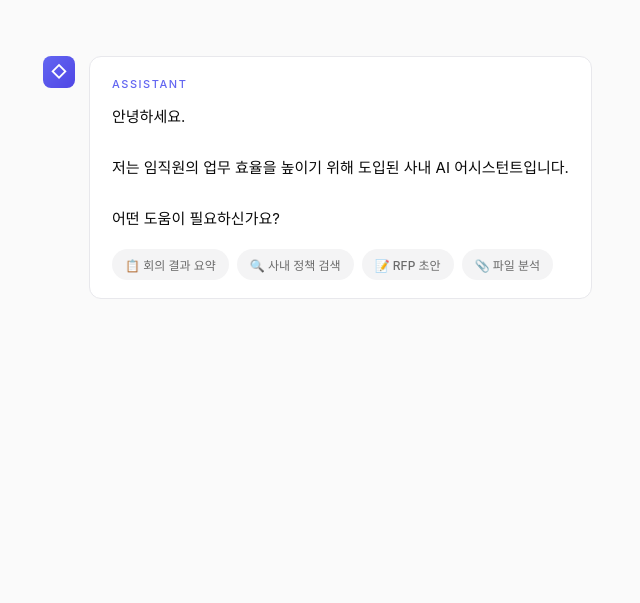
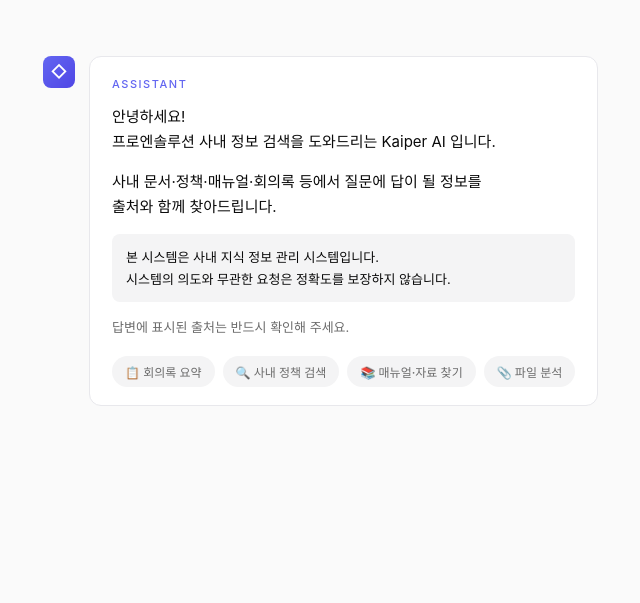
Before and after one commit to oreorca0719/Langgraph-AI, a Python web app: template templates/index.html in a window 1280 px wide. Shown: the part 64-667 px from the top of the page, without its empty margins (157-797 px from the left). Run offline with Jinja, Linux system fonts and the light colour scheme; the template is opened without the code that fills it, so the values that code supplies are empty; some web fonts are replaced.

Commit message:
feat(ui): 시스템 정체성을 "사내 지식 정보 관리 시스템"으로 명확화
[배경]
"RFP 초안 작성" 같은 신규 생성 요청을 시스템이 검색 의도로 잘못
처리하여 무관한 chunk 를 답변하는 결함이 운영에서 확인됨. NLP 기반
의도 분류기 추가는 공수가 큰 반면, UI 차원의 명시화로 사용자가
시스템 범위를 자연스럽게 인지하도록 유도하면 같은 효과를 얻을 수 있음.

[변경 내용]
- templates/index.html: 채팅 시작 메시지 재작성
  * 프로엔솔루션 사내 정보 검색 어시스턴트로 정체성 명시
  * 회색 안내 박스로 "정보 검색 외 요청은 정확도 보장 안 함"
    명문화 — 시각 강조
  * 출처 확인 안내
- templates/index.html: suggestion chip 정리
  * "📝 RFP 초안" 제거 (시스템 범위 외)
  * "📚 매뉴얼·자료 찾기" 로 교체 (검색 잘 작동하는 케이스)
  * 회의 결과 요약·사내 정책 검색·파일 분석 유지
- templates/home.html: featured card 재정의
  * 제목: "사무 보조 AI 어시스턴트" → "사내 지식 정보 관리 시스템"
  * 설명: 검색 정체성 명확히 ("출처와 함께 찾아드립니다")
  * chip: RFP 초안 → "회의록 조회" 로 교체

[목적]
사용자가 시스템 범위 외 요청을 시도하기 전에 UI 만으로 자연스럽게
시스템 능력 boundary 인지하도록 가이드. 코드 변경 ~25줄로 의도
분류기 (수백 줄) 와 동등한 사용자 경험 효과.

Co-Authored-By: Claude Opus 4.7 <noreply@anthropic.com>

```diff
--- a/templates/index.html
+++ b/templates/index.html
@@ -35,12 +35,21 @@
         <div class="bot-avatar"></div>
         <div class="content">
           <p class="message-title">Assistant</p>
-          안녕하세요.<br><br>저는 임직원의 업무 효율을 높이기 위해 도입된 사내 AI 어시스턴트입니다.<br><br>어떤 도움이 필요하신가요?
+          <p style="margin: 0 0 14px;">안녕하세요!<br>프로엔솔루션 사내 정보 검색을 도와드리는 Kaiper AI 입니다.</p>
+
+          <p style="margin: 0 0 14px;">사내 문서·정책·매뉴얼·회의록 등에서 질문에 답이 될 정보를<br>출처와 함께 찾아드립니다.</p>
+
+          <p style="margin: 0 0 14px; padding: 12px 14px; background: var(--gray-100); border-radius: 8px; font-size: 13px;">
+            본 시스템은 사내 지식 정보 관리 시스템입니다.<br>
+            시스템의 의도와 무관한 요청은 정확도를 보장하지 않습니다.
+          </p>
+
+          <p style="margin: 0; color: var(--text-2); font-size: 13px;">답변에 표시된 출처는 반드시 확인해 주세요.</p>
 
           <div class="task-options" style="margin-top: 18px;">
-            <button type="button" class="task-option-btn" onclick="document.getElementById('user-input').value='지난 회의 결과를 한 줄로 요약해줘'; document.getElementById('user-input').focus();">📋 회의 결과 요약</button>
+            <button type="button" class="task-option-btn" onclick="document.getElementById('user-input').value='지난 회의 결과를 한 줄로 요약해줘'; document.getElementById('user-input').focus();">📋 회의록 요약</button>
             <button type="button" class="task-option-btn" onclick="document.getElementById('user-input').value='사내 보안 정책 알려줘'; document.getElementById('user-input').focus();">🔍 사내 정책 검색</button>
-            <button type="button" class="task-option-btn" onclick="document.getElementById('user-input').value='RFP 초안을 작성해줘'; document.getElementById('user-input').focus();">📝 RFP 초안</button>
+            <button type="button" class="task-option-btn" onclick="document.getElementById('user-input').value='강사 역량 요건 알려줘'; document.getElementById('user-input').focus();">📚 매뉴얼·자료 찾기</button>
             <button type="button" class="task-option-btn" onclick="document.getElementById('attach-btn').click();">📎 파일 분석</button>
           </div>
         </div>
```
Also changed, not shown: templates/home.html (+5 -5 lines).
